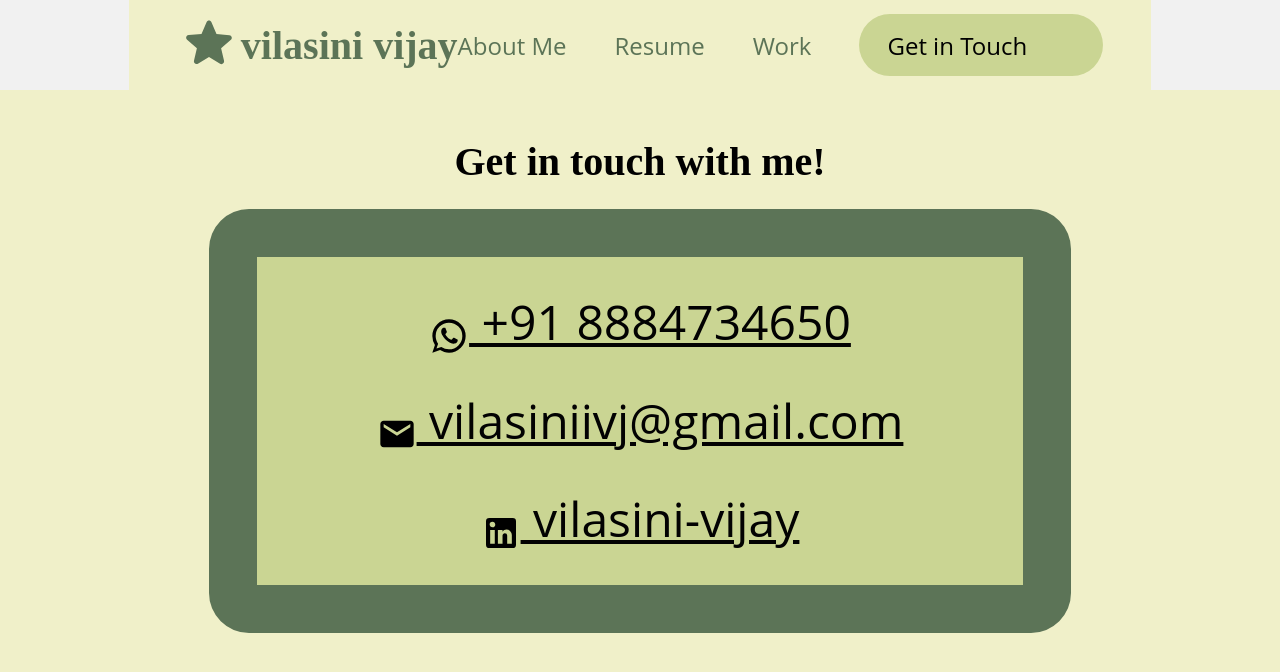
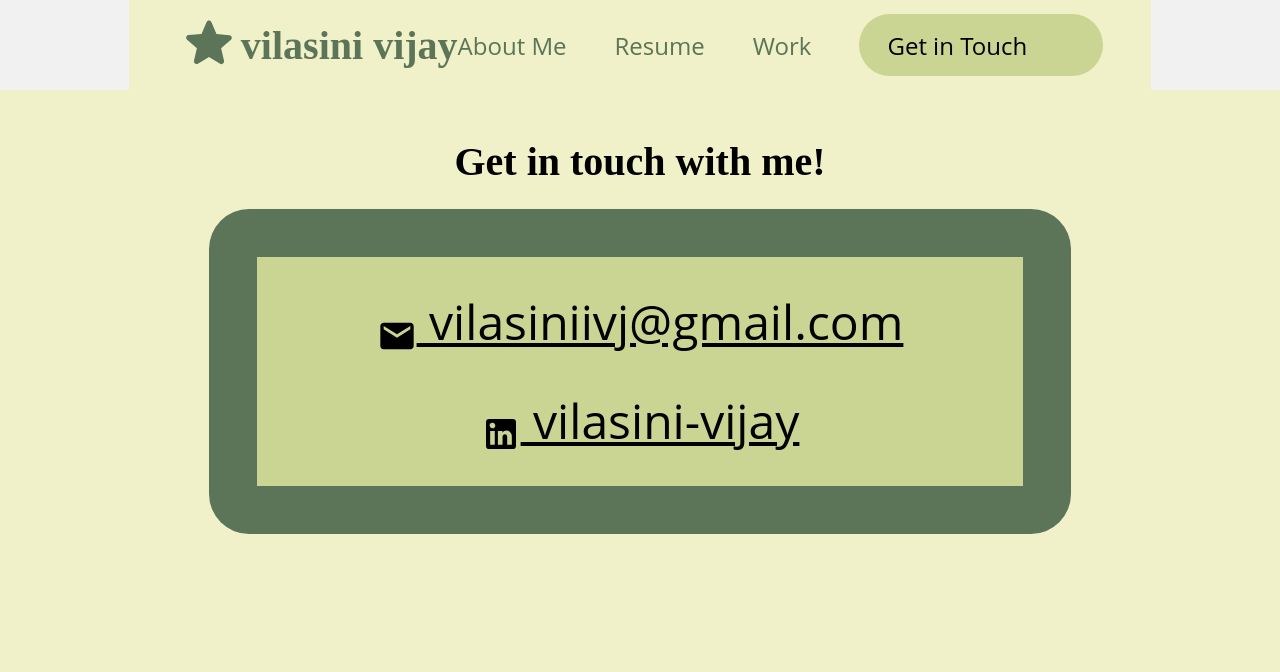
Before and after one commit to vilasini-v/vilasini-v-portfolio, a React (Create React App) app: page /contact in a window 1280 px wide. Shown: the top 672 px of the page. Built offline with nearby package versions, Linux system fonts and the light colour scheme.

Commit message:
internship updates

```diff
--- a/src/components/home.js
+++ b/src/components/home.js
@@ -1,6 +1,5 @@
 import React from "react";
 import Navbar from "./navbar";
-import LocalPhoneRoundedIcon from '@mui/icons-material/LocalPhoneRounded';
 import EmailRoundedIcon from '@mui/icons-material/EmailRounded';
 import GitHubIcon from '@mui/icons-material/GitHub';
 import SearchRoundedIcon from '@mui/icons-material/SearchRounded';
@@ -75,7 +74,7 @@ const Home=()=>{
                     </div>
                     <div className="right-intro-bottom">
                         <p>Contact me at:</p><br></br>
-                        <LocalPhoneRoundedIcon style={{verticalAlign: 'middle'}}/> : <span><a href='https://wa.me/918884734650'>+91 8884734650</a></span><br></br>
+                        {/* <LocalPhoneRoundedIcon style={{verticalAlign: 'middle'}}/> : <span><a href='https://wa.me/918884734650'>+91 8884734650</a></span><br></br> */}
                         <EmailRoundedIcon style={{verticalAlign: 'middle'}}/> : <span><a href='mailto:vilasiniivj@gmail.com'>vilasiniivj@gmail.com</a></span><br></br>
                         <GitHubIcon style={{verticalAlign: 'middle'}}/> : <span><a href='https://github.com/vilasini-v'>github.com/vilasini-v</a></span><br></br>
                     </div>
--- a/src/components/touch.js
+++ b/src/components/touch.js
@@ -1,6 +1,5 @@
 import React from 'react'
 import Navbar from './navbar';
-import WhatsAppIcon from '@mui/icons-material/WhatsApp';
 import EmailIcon from '@mui/icons-material/Email';
 import LinkedInIcon from '@mui/icons-material/LinkedIn';
 const Touch = () => {
@@ -11,7 +10,7 @@ const Touch = () => {
         <p>Get in touch with me!</p>
         <div className="contact-card">
             <div className='textContact'>
-            <div className='line-2'><WhatsAppIcon style={{verticalAlign:"middle", fontSize:'2.5rem'}}/><span><a href='https://wa.me/918884734650'> +91 8884734650</a></span></div>
+            {/* <div className='line-2'><WhatsAppIcon style={{verticalAlign:"middle", fontSize:'2.5rem'}}/><span><a href='https://wa.me/918884734650'> +91 8884734650</a></span></div> */}
             <div className='line-2'><EmailIcon style={{verticalAlign:"middle", fontSize:'2.5rem'}}/><span><a href='mailto:vilasiniivj@gmail.com'> vilasiniivj@gmail.com</a></span></div>
             <div className='line-2'><LinkedInIcon style={{verticalAlign:"middle", fontSize:'2.5rem'}}/><a href='https://www.linkedin.com/in/vilasini-vijay/'> vilasini-vijay</a></div>
             </div>
```
Also changed, not shown: 1 other file (tests, documents, lock files or other folders).
